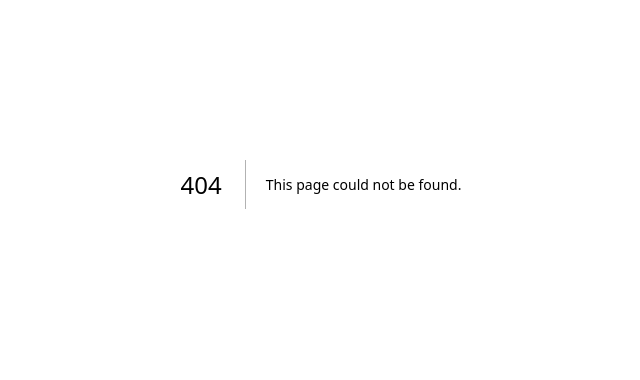
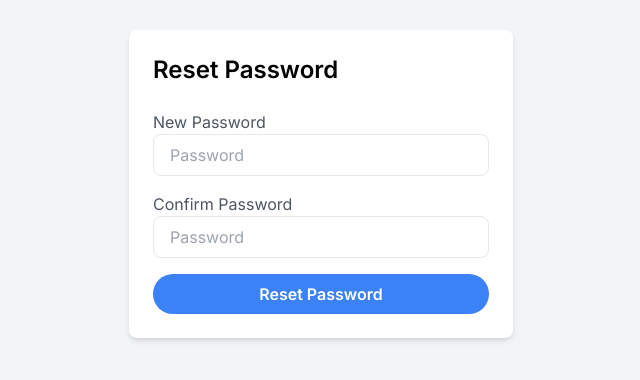
Before and after one commit to cnemri/auth-app, a Next.js app: page /newpwd in a window 1280 px wide. Before the commit this address had no page. Shown: the part 216-596 px from the top of the page, without its empty margins (319-959 px from the left). Built offline with nearby package versions, Linux system fonts and the light colour scheme.

Commit message:
Added password reset

```diff
--- /dev/null
+++ b/src/app/api/users/newpwd/route.ts
@@ -0,0 +1,46 @@
+import { connect } from "@/dbConfig/dbConfig";
+import { NextRequest, NextResponse } from "next/server";
+import bcryptjs from "bcryptjs";
+import User from "@/models/userModel";
+
+connect();
+
+export async function POST(request: NextRequest) {
+  try {
+    const reqBody = await request.json();
+    const { token, password } = reqBody;
+    console.log(token);
+
+    // find user by token
+    const user = await User.findOne({
+      forgotPasswordToken: token,
+      forgotPasswordTokenExpiry: { $gt: Date.now() },
+    });
+
+    if (!user) {
+      return NextResponse.json(
+        { error: "Invalid or expired token" },
+        { status: 400 }
+      );
+    }
+
+    // hash password using bcryptjs
+    const salt = await bcryptjs.genSalt(10);
+    const hashedPassword = await bcryptjs.hash(password, salt);
+
+    // update user password
+    user.password = hashedPassword;
+    user.forgotPasswordToken = undefined;
+    user.forgotPasswordTokenExpiry = undefined;
+
+    await user.save();
+
+    return NextResponse.json({
+      message: "Password reset successfully",
+      success: true,
+    });
+  } catch (error: any) {
+    console.log(error);
+    return NextResponse.json({ error: error.message }, { status: 500 });
+  }
+}
--- /dev/null
+++ b/src/app/api/users/resetpwd/route.ts
@@ -0,0 +1,39 @@
+import { connect } from "@/dbConfig/dbConfig";
+import User from "@/models/userModel";
+import { NextRequest, NextResponse } from "next/server";
+import { sendEmail } from "@/helpers/mailer";
+
+connect();
+
+export async function POST(request: NextRequest) {
+  try {
+    // get email from request body
+    const reqBody = await request.json();
+    const { email } = reqBody;
+
+    // find user by email
+    const user = await User.findOne({ email });
+
+    // if user doesn't exist
+    if (!user) {
+      return NextResponse.json(
+        { error: "User doesn't exist" },
+        { status: 400 }
+      );
+    }
+
+    await sendEmail({
+      email: user.email,
+      emailType: "RESET",
+      userId: user._id,
+    });
+
+    return NextResponse.json({
+      message: "Reset password email sent successfully",
+      success: true,
+    });
+  } catch (error: any) {
+    console.log(error);
+    return NextResponse.json({ error: error.message }, { status: 500 });
+  }
+}
--- a/src/app/login/page.tsx
+++ b/src/app/login/page.tsx
@@ -23,7 +23,7 @@ export default function Login() {
     }
   }, [user]);
 
-  const onLogin = async (e: React.FormEvent<HTMLFormElement>) => {
+  const onLogin = async (e: any) => {
     try {
       e.preventDefault();
       setLoading(true);
@@ -39,11 +39,12 @@ export default function Login() {
   };
 
   return (
+    <>
+      <div className="flex items-center justify-center min-h-screen bg-gray-100 flex-col">
         <form
+          className="bg-white p-6 rounded-lg shadow-md w-full sm:w-96"
           onSubmit={onLogin}
-      className="flex items-center justify-center min-h-screen bg-gray-100"
         >
-      <div className="bg-white p-6 rounded-lg shadow-md w-full sm:w-96">
           <h1 className="text-2xl font-semibold mb-6">
             {loading ? "Processing..." : "Login"}
           </h1>
@@ -85,7 +86,15 @@ export default function Login() {
           >
             Not a member? Signup here
           </Link>
+        </form>
+        <div className="mt-4 block text-center">
+          Click{" "}
+          <Link className="text-blue-500 hover:underline" href="/resetpwd">
+            here
+          </Link>{" "}
+          to reset password
         </div>
-    </form>
+      </div>
+    </>
   );
 }
--- /dev/null
+++ b/src/app/newpwd/page.tsx
@@ -0,0 +1,86 @@
+"use client";
+
+import axios from "axios";
+import Link from "next/link";
+import { useEffect, useState } from "react";
+
+export default function NewPasswordPage() {
+  const [token, setToken] = useState("");
+  const [success, setSuccess] = useState(false);
+  const [error, setError] = useState(false);
+
+  useEffect(() => {
+    const urlToken = window.location.search.split("=")[1];
+    setToken(urlToken);
+  }, []);
+
+  const handleSubmit = async (e: any) => {
+    try {
+      e.preventDefault();
+      const password = e.target.password.value;
+      const confirmpassword = e.target.confirmpassword.value;
+      if (password !== confirmpassword) {
+        throw new Error("Passwords do not match");
+      }
+      await axios.post("/api/users/newpwd", { token, password });
+      setSuccess(true);
+      setError(false);
+    } catch (error: any) {
+      console.log(error);
+      //   toast.error(error.message, {
+      //     position: "top-center",
+      //   });
+      setError(true);
+    }
+  };
+  return (
+    <div className="flex items-center justify-center min-h-screen bg-gray-100">
+      <div className="bg-white p-6 rounded-lg shadow-md w-full sm:w-96">
+        <h1 className="text-2xl font-semibold mb-6">Reset Password</h1>
+
+        <form onSubmit={handleSubmit}>
+          <label htmlFor="password" className="block text-gray-600">
+            New Password
+          </label>
+          <input
+            className="w-full px-4 py-2 border rounded-lg focus:ring-blue-500 focus:border-blue-500"
+            id="password"
+            type="password"
+            placeholder="Password"
+            required
+          />
+          <label htmlFor="confirmpassword" className="block text-gray-600 mt-4">
+            Confirm Password
+          </label>
+          <input
+            className="w-full px-4 py-2 border rounded-lg focus:ring-blue-500 focus:border-blue-500"
+            id="confirmpassword"
+            type="password"
+            placeholder="Password"
+            required
+          />
+          <button
+            className={`w-full bg-blue-500 hover:bg-blue-700 text-white font-semibold py-2 px-4 rounded-full mt-4`}
+          >
+            Reset Password
+          </button>
+        </form>
+        {success && (
+          <div className="flex flex-col justify-center items-center">
+            <p className="text-green-500 mt-4 bg-green-50 rounded-lg text-center">
+              Password reset successfully. Please login with your new password.
+            </p>
+            <Link href="/login" className="text-blue-500 hover:underline">
+              Go to login &rarr;
+            </Link>
+          </div>
+        )}
+        {error && (
+          <p className="text-red-500 mt-4 bg-red-50 rounded-lg text-center">
+            Something went wrong. Please try again.
+          </p>
+        )}
+      </div>
+    </div>
+  );
+}
--- /dev/null
+++ b/src/app/resetpwd/page.tsx
@@ -0,0 +1,75 @@
+"use client";
+
+import { sendEmail } from "@/helpers/mailer";
+import User from "@/models/userModel";
+import axios from "axios";
+import { useRouter } from "next/navigation";
+import { useState } from "react";
+import toast from "react-hot-toast";
+
+export default function ResetPasswordPage() {
+  const [success, setSuccess] = useState(false);
+  const [error, setError] = useState(false);
+  const router = useRouter();
+  const handleBack = () => {
+    router.back();
+  };
+
+  const handleResetPassword = async (e: any) => {
+    try {
+      e.preventDefault();
+      const email = e.target.email.value;
+      await axios.post("/api/users/resetpwd", { email });
+      setSuccess(true);
+      setError(false);
+    } catch (error: any) {
+      console.log(error);
+      //   toast.error(error.message, {
+      //     position: "top-center",
+      //   });
+      setError(true);
+    }
+  };
+  return (
+    <div className="flex items-center justify-center min-h-screen bg-gray-100">
+      <div className="bg-white p-6 rounded-lg shadow-md w-full sm:w-96">
+        <h1 className="text-2xl font-semibold mb-6">Reset Password</h1>
+        <form onSubmit={handleResetPassword}>
+          <label htmlFor="email" className="block text-gray-600">
+            Email
+          </label>
+          <input
+            type="email"
+            id="email"
+            className="w-full px-4 py-2 border rounded-lg focus:ring-blue-500 focus:border-blue-500"
+            placeholder="jdoe@example.com"
+            required
+          />
+          <button
+            type="submit"
+            className={`w-full bg-blue-500 hover:bg-blue-700 text-white font-semibold py-2 px-4 rounded-full mt-4`}
+          >
+            Reset Password
+          </button>
+          {success && (
+            <p className="text-green-500 mt-4 bg-green-50 rounded-lg text-center">
+              If an account with that email exists, we sent you an email with
+              instructions on how to reset your password.
+            </p>
+          )}
+          {error && (
+            <p className="text-red-500 mt-4 bg-red-50 rounded-lg text-center">
+              Something went wrong. Please try again.
+            </p>
+          )}
+        </form>
+        <button
+          onClick={handleBack}
+          className="text-blue-500 hover:underline mt-4 block text-center"
+        >
+          ← Go Back
+        </button>
+      </div>
+    </div>
+  );
+}
--- a/src/helpers/mailer.ts
+++ b/src/helpers/mailer.ts
@@ -20,8 +20,8 @@ export const sendEmail = async ({
       });
     } else if (emailType === "RESET") {
       await User.findByIdAndUpdate(userId, {
-        resetToken: hashedToken,
-        resetTokenExpiry: Date.now() + 3600000,
+        forgotPasswordToken: hashedToken,
+        forgotPasswordTokenExpiry: Date.now() + 3600000,
       });
     }
 
@@ -39,13 +39,15 @@ export const sendEmail = async ({
       to: email,
       subject:
         emailType === "VERIFY" ? "Verify your account" : "Reset your password",
-      html: `<p>Click <a href="${
-        process.env.DOMAIN
-      }/verifyemail?token=${hashedToken}">here</a> to ${
+      html: `<p>Click <a href="${process.env.DOMAIN}/${
+        emailType === "VERIFY" ? "verifyemail" : "newpwd"
+      }?token=${hashedToken}">here</a> to ${
         emailType === "VERIFY" ? "verify your email" : "reset your password"
       } or copy and paste the link below in your browser <br/>${
         process.env.DOMAIN
-      }/verifyemail?token=${hashedToken}</p>`,
+      }/${
+        emailType === "VERIFY" ? "verifyemail" : "newpwd"
+      }?token=${hashedToken}"</p>`,
     };
 
     const mailResponse = await transport.sendMail(mailOptions);
```
Lines whose indentation alone changed are shown as unchanged.
